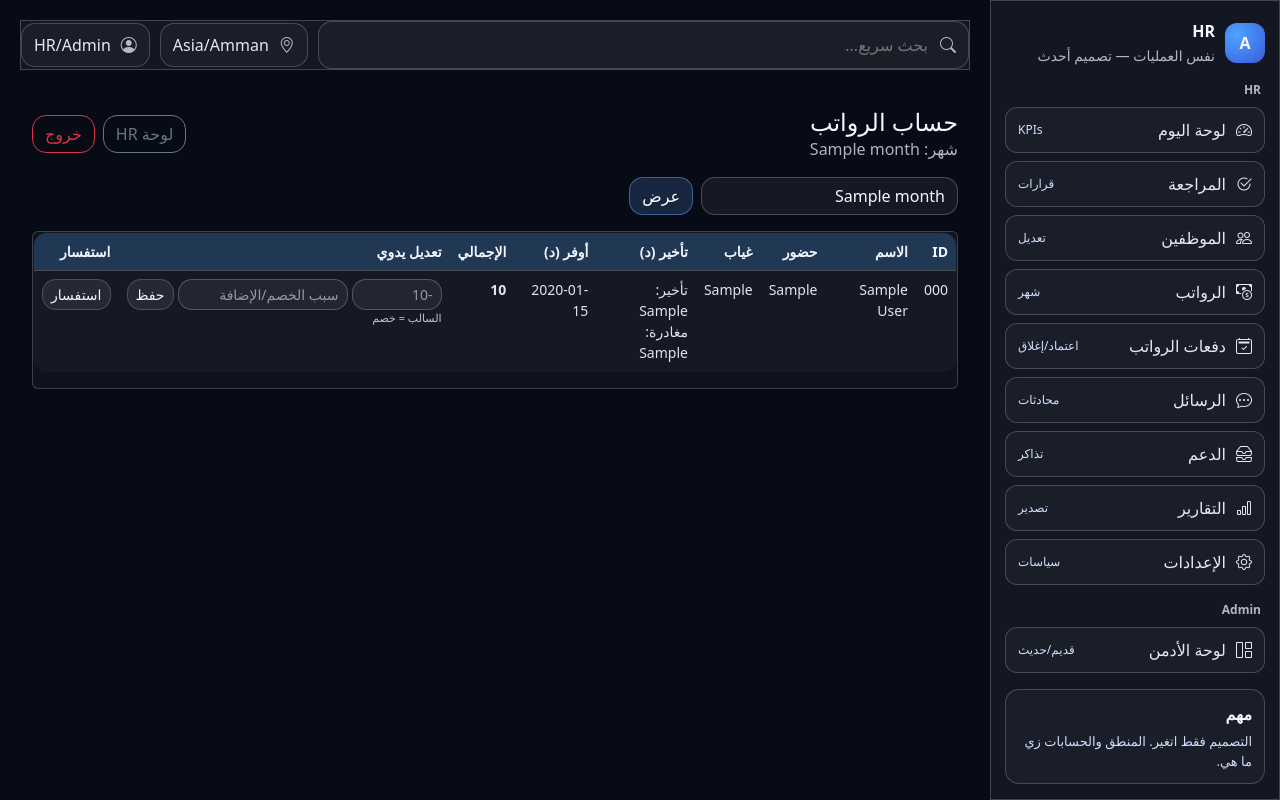
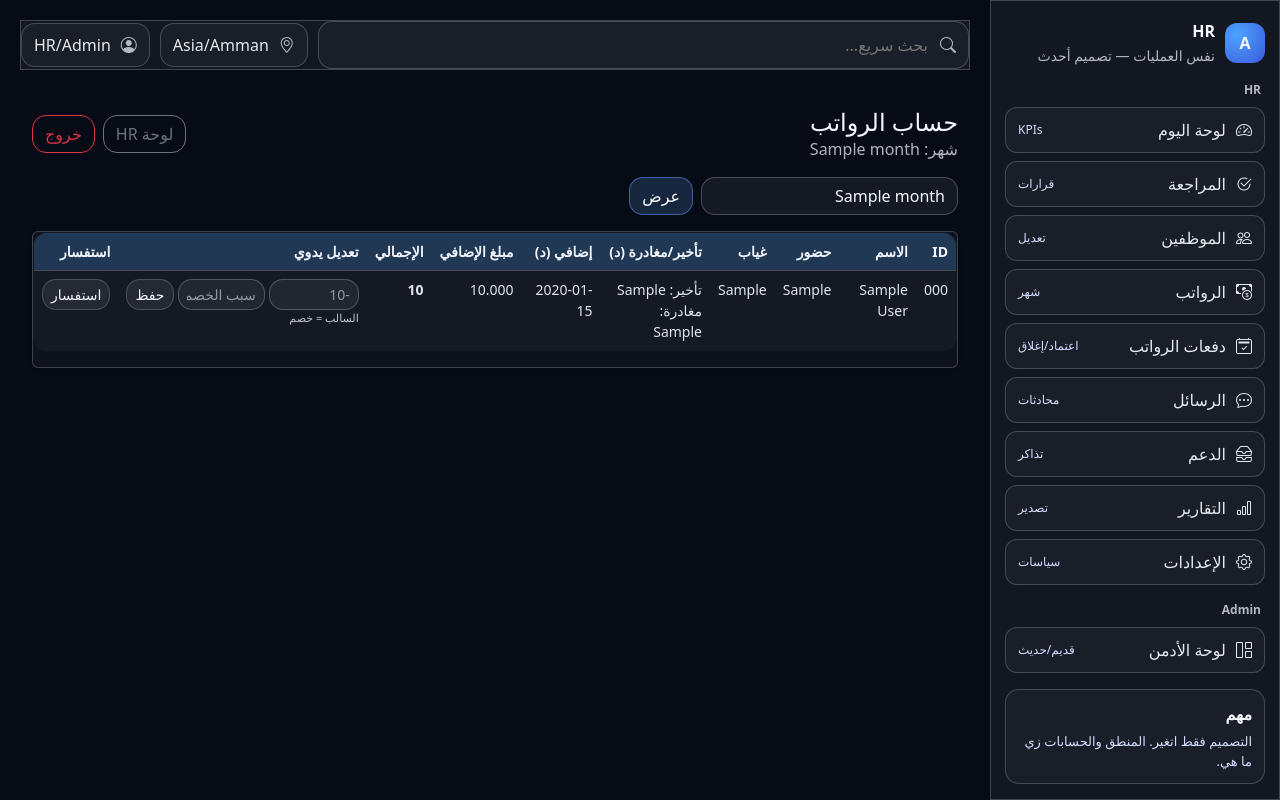
Before and after one commit to compamyin/attendance_app, a Python web app: template templates/hr_payroll.html in a window 1280 px wide. Run offline with Jinja, Linux system fonts and the light colour scheme; the template is opened without the code that fills it: most values are stand-ins (such as "Sample title", 1, 10 or a date in 2020).

Commit message:
Update hr_payroll.html

```diff
--- a/templates/hr_payroll.html
+++ b/templates/hr_payroll.html
@@ -57,8 +57,9 @@
            <th>الاسم</th>
            <th>حضور</th>
            <th>غياب</th>
-            <th>تأخير (د)</th>
-            <th>أوفر (د)</th>
+           <th>تأخير/مغادرة (د)</th>
+           <th>إضافي (د)</th>
+           <th>مبلغ الإضافي</th>
            <th>الإجمالي</th>
            <th>تعديل يدوي</th>
            <th>استفسار</th>
@@ -76,6 +77,7 @@
               <div>مغادرة: {{ r.summary.early_leave_minutes or 0 }}</div>
             </td>
             <td>{{ r.summary.overtime_minutes }}</td>
+            <td>{{ '%.3f'|format(r.summary.overtime_add or 0) }}</td>
             <td class="fw-bold">{{ r.summary.total }}</td>
             <td>
               <form method="post" action="/hr/payroll/adjust" class="d-flex gap-1">
```
Lines whose indentation alone changed are shown as unchanged.
